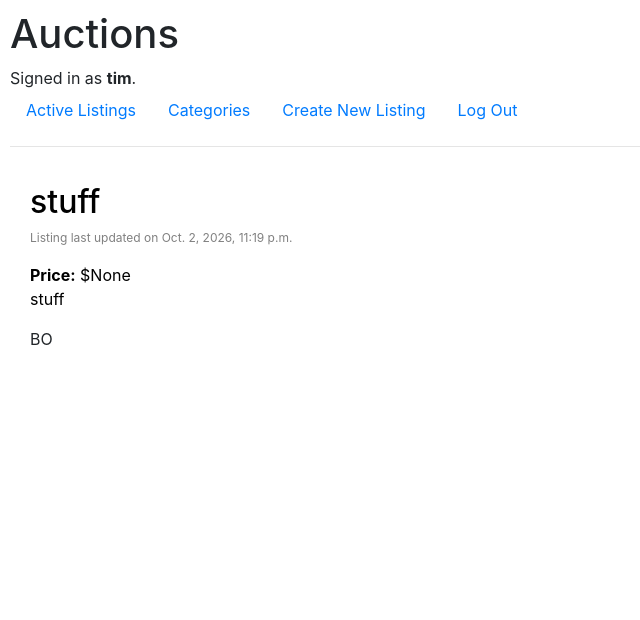
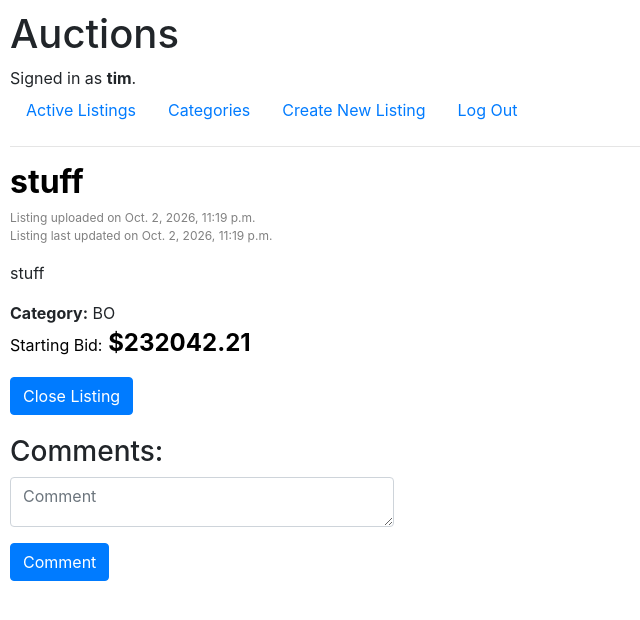
Before and after one commit to JoshOswald/CS50W-Project-2-Commerce, a Django app: page /listings/1 in a window 1280 px wide. Shown: the top 620 px of the page, without its empty margins (0-640 px from the left). Run offline with Django 3.2, Linux system fonts and the light colour scheme; a user stored in the database is signed in; data comes from the database, SQL or seed files in the repository; data that the repository does not hold is empty; some libraries are stand-ins or nearby versions.

Commit message:
Listing Page Functionality Updates

```diff
--- a/auctions/static/auctions/styles.css
+++ b/auctions/static/auctions/styles.css
@@ -44,3 +44,30 @@ a.fill-div {
     width: 100%;
     text-decoration: none;
 }
+
+/* Hide spin buttons for Chrome, Safari, Edge, and Opera */
+input::-webkit-outer-spin-button,
+input::-webkit-inner-spin-button {
+  -webkit-appearance: none;
+  margin: 0;
+}
+
+/* Hide spin buttons for Firefox */
+input[type="number"] {
+  -moz-appearance: textfield;
+}
+
+
+.comment-box {
+    width: 30vw;
+    height: 50px !important;
+}
+
+.form-container {
+    padding-top: 20px;
+    padding-bottom: 20px;
+}
+
+.comment-form-container {
+    padding-bottom: 20px;
+}
--- a/listings/templates/listings/listing.html
+++ b/listings/templates/listings/listing.html
@@ -2,16 +2,105 @@
 
 {% block body %}
 
-    <div>
-        <div class="index-listing">
-            <h2 class="listing-text">{{ item.item_name }}</h2>
-            <p class="listing-created-date">Listing last updated on {{ item.item_posted_time }}</p>
-            {% if item.item_image_link %}
-                <img class="index-img" src="{{ item.item_image_link }}">
+    {% if item.item_sold %}
+        <div class="alert alert-warning" role="alert">
+            This Listing Has Ended.
+        </div>
+    {% endif %}
+
+    {% if error %}
+        <div class="alert alert-danger" role="alert">
+            {{ error }}
+        </div>
+    {% endif %}
+
+    {% if message %}
+        <div class="alert alert-success" role="alert">
+            {{ message }}
+        </div>
+    {% endif %}
+
+    <h2 class="listing-text"><b>{{ item.item_name }}</b></h2>
+    <p class="listing-created-date" style="padding-bottom: 0;">Listing uploaded on {{ item.item_posted_time }}<br>
+    Listing last updated on {{ item.item_last_updated }}</p>
+
+    {% if item.item_image_link %}
+        <img class="index-img" src="{{ item.item_image_link }}">
+    {% endif %}
+
+    <p>{{ item.itemdescription.item_description }}</p>
+
+    <b>Category:</b> {{ item.get_item_type_display }}
+
+    {% if item.item_current_bid is None %}
+        <p class="listing-text">Starting Bid:<span style="font-size: 1.5em; margin-right: 10px;"><b> ${{ item.item_starting_bid }}</b></span></p>
+    {% else %}
+        <p class="listing-text"><h2><b>${{ item.item_current_bid }}</b></h2>
+    {% endif %}
+
+    {% if user.is_authenticated %}
+
+        {% if closeListing %}
+            <form method="post">
+                {% csrf_token %}
+                <button type="submit" class="btn btn-primary" name="closeListing" value="True">Close Listing</button>
+            </form>
+        {% endif %}
+
+        {% if bidForm and item.item_sold == False %}
+            <div class="form-container">
+                <form action="{% url 'listings:listing' item.id %}" method="post">
+                    {% csrf_token %}
+
+                        <div class="form-group">
+                            {{ bidForm.bid }}
+                        </div>
+
+                        <input class="btn btn-primary" type="submit" value="Place Bid">
+                </form>
+            </div>
+        {% endif %}
+
+        {% if item.item_sold and user.id == max_bid.user.id %}
+            <p class="listing-text">Congrats {{ user.username }}, you have won the listing for:<span style="font-size: 1.5em; margin-right: 10px;"><b> ${{ max_bid.bid }}</b></span></p>
+        {% elif item.item_sold %}
+           <p class="listing-text">Final Sale Price:<span style="font-size: 1.5em; margin-right: 10px;"><b> ${{ max_bid.bid }}</b></span></p>
+        {% endif %}
+
+        {% if wishListForm %}
+            <form method="post">
+            {% csrf_token %}
+            {% if wishListed == True %}
+                <button type="submit" class="btn btn-primary" name="wishList" value="True">Remove Item From Watchlist</button>
+            {% else %}
+                <button type="submit" class="btn btn-primary" name="wishList" value="True">Add Item To Watchlist</button>
             {% endif %}
-            <p class="listing-text"><b>Price:</b> ${{ item.item_current_bid }}<br>{{ item.itemdescription.item_description }}</p>
-            {{ item.get_item_type_display }}
+            </form>
+        {% endif %}
+
+    {% endif %}
+
+    <h3 style="padding-top:20px">Comments:</h3>
+    {% if user.is_authenticated %}
+        <div class="comment-form-container">
+            <form action="{% url 'listings:listing' item.id %}" method="post">
+                {% csrf_token %}
+
+                    <div class="form-group">
+                        {{ commentForm.user_comment }}
+                    </div>
+
+                <div class="form-group">
+                    <input class="btn btn-primary" type="submit" Value="Comment">
+                </div>
+            </form>
         </div>
-    </div>
+    {% endif %}
+
+    {% for comment in comments %}
+        <b>{{ comment.user.username }}</b>
+        <i>{{ comment.comment_time }}</i>
+        <p>{{ comment.comment }}</p>
+    {% endfor %}
 
 {% endblock %}
--- a/listings/views.py
+++ b/listings/views.py
@@ -6,16 +6,326 @@ from django.urls import reverse
 from django import forms
 
 from django.contrib.auth.models import User
-from auctions.models import Item, ItemDescription
+from auctions.models import Item, ItemDescription, ItemBid, UserComment, WatchList
+
+from auctions import util
+
+class NewCommentForm(forms.Form):
+    user_comment = forms.CharField(widget=forms.Textarea(attrs={
+            "class":"form-control comment-box", "placeholder":"Comment", "maxlength":"500"
+        }))
+
+class NewBidForm(forms.Form):
+    bid = forms.DecimalField(max_digits=19, decimal_places=2, widget=forms.NumberInput(attrs={
+            "class":"form-control", "min":"0", "placeholder":"Enter Bid"
+        }))
+
+class WishlistForm(forms.Form):
+    wishList = forms.BooleanField(label="Add To Wishlist:", widget=forms.CheckboxInput(attrs={'onchange': 'this.form.submit();'}))
+
+class closeListing(forms.Form):
+    closeListing = forms.BooleanField(label="Close Listing")
 
 # Create your views here.
 def listing(request, item_id):
+
+    #Invalid Item Request
     try:
-        items = Item.objects.select_related('item_owner')
-        item = items.get(id=item_id)
+        item = Item.objects.get(id=item_id)
     except Item.DoesNotExist:
-        raise Http404("Item Listing Not Found.")
-    return render(request, "listings/listing.html", {
-        "item": item,
-        "item_name": item.item_name
-    })
+        return render(request, "listings/listing.html", {
+                "error": "Hm, we do not have the item you are looking for."
+            })
+
+    #DO NOT CHANGE ITEM OR FORMS!
+    forms = util.getListingForms()
+    itemOwnerForms = [NewCommentForm(), closeListing()]
+    #item = Item.objects.get(id=item_id)
+    #comments = UserComment.objects.get(item=item_id)
+    comments = UserComment.objects.filter(item=item.id)
+    bids = ItemBid.objects.filter(item=item.id)
+    try:
+        max_bid = bids.order_by('-bid')[0]
+    except:
+        max_bid = None
+    wishListed = False
+
+    #Check is user is logged in
+    if request.user.is_authenticated:
+        user = request.user
+
+        #Check is user already watch listed item
+        try:
+            wishListed = WatchList.objects.get(user=user, item=item.id)
+            #forms[2] = WishlistForm(initial={'wishList': True})
+        except WatchList.DoesNotExist:
+            pass
+
+        if request.method == "POST":
+            #ITEM OWNER STUFF
+            if item.item_owner.id == user.id:
+                forms = itemOwnerForms
+                if "closeListing" in request.POST:
+                    form = closeListing(request.POST)
+                    if form.is_valid():
+                        item.item_sold = True
+                        item.save()
+                        return render(request, "listings/listing.html", {
+                                "item": item,
+                                "bids": len(bids),
+                                "max_bid": max_bid,
+                                "forms": forms,
+                                "commentForm": NewCommentForm(),
+                                "comments": comments,
+                                "message": "Listing Has Ended Successfully."
+                            })
+                    else:
+                        if item.item_sold:
+                            closeListingBool = None
+                        else:
+                            closeListingBool = closeListing()
+                        return render(request, "listings/listing.html", {
+                                "item": item,
+                                "bids": len(bids),
+                                "max_bid": max_bid,
+                                "forms": forms,
+                                "commentForm": NewCommentForm(),
+                                "closeListing": closeListingBool,
+                                "comments": comments,
+                                "error": "There Was An Error Processing Your Request."
+                            })
+
+                #New comment post request
+                if "user_comment" in request.POST:
+                    form = NewCommentForm(request.POST)
+                    if item.item_sold:
+                        closeListingBool = None
+                    else:
+                        closeListingBool = closeListing()
+                    if form.is_valid():
+                        UserComment.objects.create(user=user, item=item.id, comment=form.cleaned_data["user_comment"])
+                    return render(request, "listings/listing.html", {
+                            "item": item,
+                            "bids": len(bids),
+                            "max_bid": max_bid,
+                            "forms": forms,
+                            "commentForm": NewCommentForm(),
+                            "closeListing": closeListingBool,
+                            "comments": comments
+
+                        })
+            #ITEM OWNER STUFF ^^
+
+            #NOT OWNER OF ITEM
+            else:
+                #New comment post request
+                if "user_comment" in request.POST:
+                    form = NewCommentForm(request.POST)
+                    print(item)
+                    if form.is_valid():
+                        UserComment.objects.create(user=user, item=item.id, comment=form.cleaned_data["user_comment"])
+                    else:
+                        return render(request, "listings/listing.html", {
+                                "item": item,
+                                "bids": len(bids),
+                                "max_bid": max_bid,
+                                "forms": forms,
+                                "comments": comments,
+                                "wishListed": wishListed,
+                                "commentForm": NewCommentForm(),
+                                "bidForm": NewBidForm(),
+                                "wishListForm": WishlistForm(),
+                                "error": "There Was An Error Processing Your Request."
+                            })
+                    return render(request, "listings/listing.html", {
+                            "item": item,
+                            "bids": len(bids),
+                            "max_bid": max_bid,
+                            "forms": forms,
+                            "comments": comments,
+                            "wishListed": wishListed,
+                            "commentForm": NewCommentForm(),
+                            "bidForm": NewBidForm(),
+                            "wishListForm": WishlistForm()
+                        })
+                if "bid" in request.POST:
+                    return bid(request, item, max_bid, bids)
+                if "wishList" in request.POST:
+                    try:
+                        watchListFrom = WatchList.objects.get(user=user, item=item.id)
+                        watchListFrom.delete()
+                        message = "Item Has Been Removed From Wishlist."
+                    except WatchList.DoesNotExist:
+                        WatchList.objects.create(user=user, item=item.id)
+                        wishListed = True
+                        message = "Item Has Been Added To Wishlist."
+                    return render(request, "listings/listing.html", {
+                            "item": item,
+                            "bids": len(bids),
+                            "max_bid": max_bid,
+                            "forms": forms,
+                            "comments": comments,
+                            "wishListed": wishListed,
+                            "message": message,
+                            "commentForm": NewCommentForm(),
+                            "bidForm": NewBidForm(),
+                            "wishListForm": WishlistForm()
+                        })
+                else:
+                    #If get request but no match
+                    return render(request, "listings/listing.html", {
+                            "item": item,
+                            "bids": len(bids),
+                            "max_bid": max_bid,
+                            "forms": forms,
+                            "comments": comments,
+                            "wishListed": wishListed,
+                            "commentForm": NewCommentForm(),
+                            "bidForm": NewBidForm(),
+                            "wishListForm": WishlistForm()
+                        })
+
+
+        #User is logged in AND request is not POST
+        else:
+            #If owner
+            if item.item_owner.id == user.id:
+                forms = itemOwnerForms
+                if item.item_sold:
+                    closeListingBool = None
+                else:
+                    closeListingBool = closeListing()
+                return render(request, "listings/listing.html", {
+                        "item": item,
+                        "bids": len(bids),
+                        "max_bid": max_bid,
+                        "forms": forms,
+                        "comments": comments,
+                        "wishListed": wishListed,
+                        "commentForm": NewCommentForm(),
+                        "closeListing": closeListingBool
+                    })
+            else:
+                return render(request, "listings/listing.html", {
+                        "item": item,
+                        "bids": len(bids),
+                        "max_bid": max_bid,
+                        "forms": forms,
+                        "comments": comments,
+                        "wishListed": wishListed,
+                        "commentForm": NewCommentForm(),
+                        "bidForm": NewBidForm(),
+                        "wishListForm": WishlistForm()
+                    })
+    #User is not logged in
+    else:
+        if request.method == "POST":
+            if request.POST:
+                return render(request, "listings/listing.html", {
+                        "item": item,
+                        "bids": len(bids),
+                        "max_bid": max_bid,
+                        "comments": comments,
+                        "error": "You Must Be Logged In For This Action!"
+                    })
+        #User is not logged in AND request is not POST
+        else:
+            return render(request, "listings/listing.html", {
+                    "item": item,
+                    "bids": len(bids),
+                    "max_bid": max_bid,
+                    "comments": comments
+                })
+
+def bid(request, item, max_bid, bids):
+    user = request.user
+    forms = util.getListingForms()
+    comments = UserComment.objects.filter(item=item.id)
+    #If listing is over
+    if item.item_sold:
+        return render(request, "listings/listing.html", {
+                "item": item,
+                "bids": len(bids),
+                "max_bid": max_bid,
+                "forms": forms,
+                "comments": comments,
+                "error": "Listing Has Been Ended.",
+                "wishListForm": WishlistForm()
+        })
+
+    form = NewBidForm(request.POST)
+
+    if form.is_valid():
+        bid_amount = form.cleaned_data["bid"]
+
+        #Start Bidding
+        if item.item_current_bid == None:
+            if bid_amount == item.item_starting_bid or bid_amount > item.item_starting_bid:
+                ItemBid.objects.create(item=item.id,user=user,bid=form.cleaned_data["bid"])
+                item.item_current_bid = bid_amount
+                item.save()
+                return render(request, "listings/listing.html", {
+                        "item": item,
+                        "bids": len(bids),
+                        "max_bid": max_bid,
+                        "forms": forms,
+                        "comments": comments,
+                        "message": "Bid Entered Successfully!",
+                        "commentForm": NewCommentForm(),
+                        "bidForm": NewBidForm(),
+                        "wishListForm": WishlistForm()
+                    })
+            else:
+                return render(request, "listings/listing.html", {
+                        "item": item,
+                        "bids": len(bids),
+                        "max_bid": max_bid,
+                        "forms": forms,
+                        "comments": comments,
+                        "error": "Bid Must Be Greater Or Equal To Starting Bid.",
+                        "commentForm": NewCommentForm(),
+                        "bidForm": NewBidForm(),
+                        "wishListForm": WishlistForm()
+                    })
+
+        #If bid is too low
+        if bid_amount == item.item_current_bid or bid_amount < item.item_current_bid:
+            return render(request, "listings/listing.html", {
+                    "item": item,
+                    "bids": len(bids),
+                    "max_bid": max_bid,
+                    "forms": forms,
+                    "comments": comments,
+                    "error": "Bid Is Lower Or Equal To Current Highest Bid!",
+                    "commentForm": NewCommentForm(),
+                    "bidForm": NewBidForm(),
+                    "wishListForm": WishlistForm()
+                })
+        #If bid is higher
+        else:
+            ItemBid.objects.create(item=item.id,user=user,bid=form.cleaned_data["bid"])
+            item.item_current_bid = bid_amount
+            item.save()
+            return render(request, "listings/listing.html", {
+                    "item": item,
+                    "bids": len(bids),
+                    "max_bid": max_bid,
+                    "forms": forms,
+                    "comments": comments,
+                    "message": "Bid Entered Successfully!",
+                    "commentForm": NewCommentForm(),
+                    "bidForm": NewBidForm(),
+                    "wishListForm": WishlistForm()
+                })
+    else:
+        return render(request, "listings/listing.html", {
+                        "item": item,
+                        "bids": len(bids),
+                        "max_bid": max_bid,
+                        "forms": forms,
+                        "comments": comments,
+                        "error": "There Seems To Be A Problem With Your Bid Request.",
+                        "commentForm": NewCommentForm(),
+                        "bidForm": NewBidForm(),
+                        "wishListForm": WishlistForm()
+                })
```
Also changed, not shown: auctions/models.py (+9 -0 lines), auctions/util.py (+14 -1 lines).
